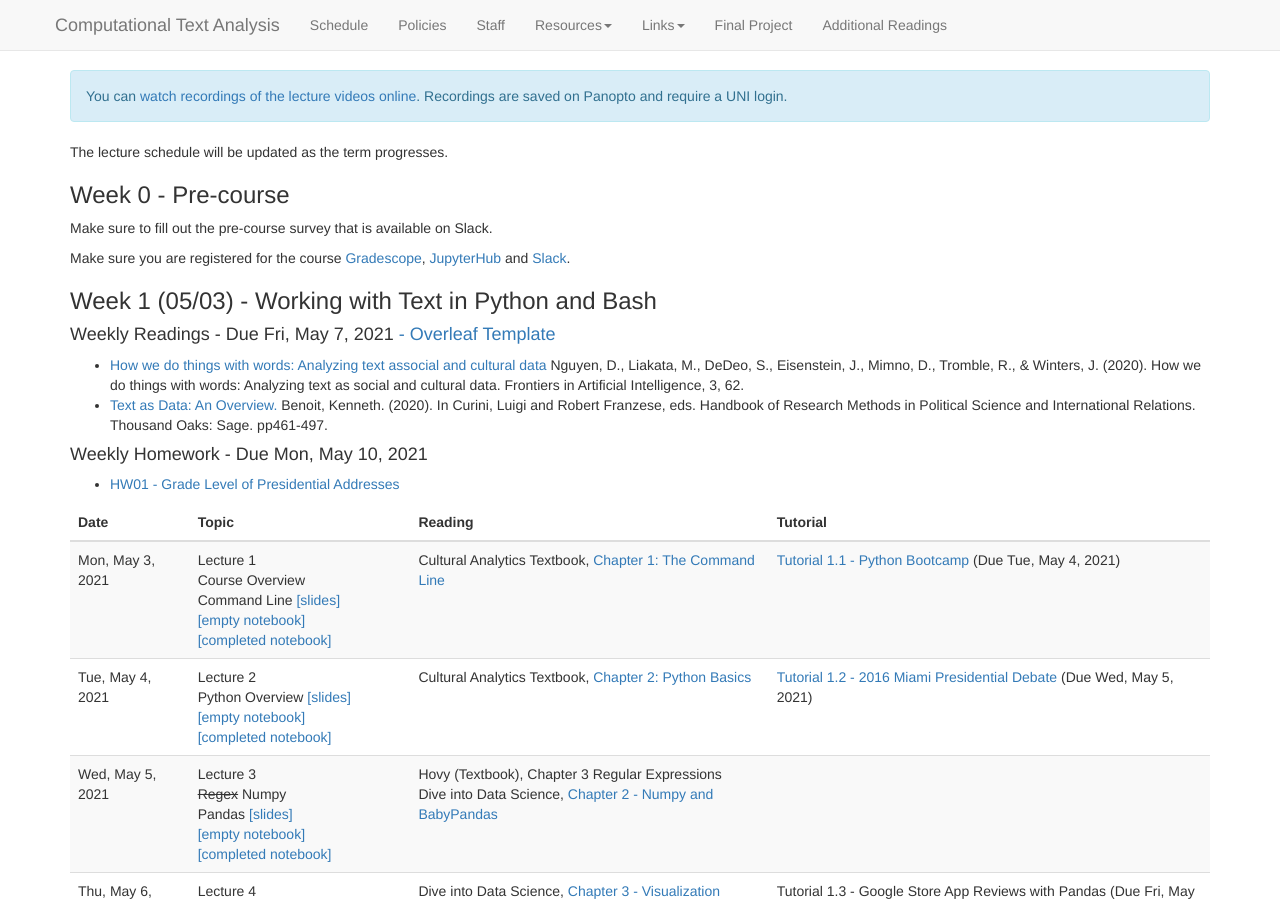
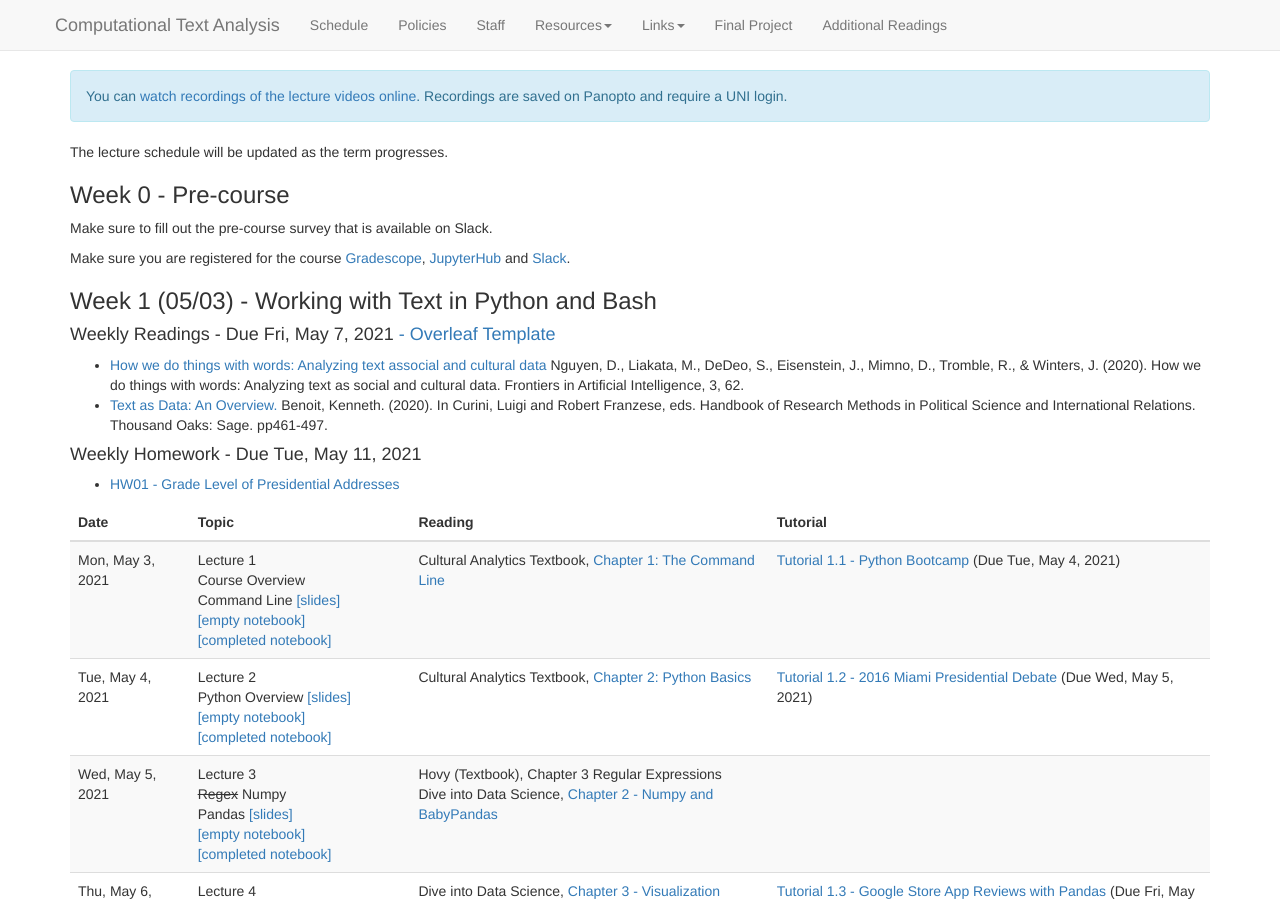
Before and after one commit to BC-COMS-2710/BC-COMS-2710.github.io, a Jekyll site: the page built from schedule.md, in a window 1280 px wide and 900 px high. Built offline with Jekyll 4.4.1, drawn with Linux system fonts in a browser that asks for light colours; nearby versions of some CDN libraries; some of the changed text lies outside the part shown.

```diff
--- a/_data/schedule.yaml
+++ b/_data/schedule.yaml
@@ -13,7 +13,7 @@
       title: "Text as Data: An Overview."
       citation: "Benoit, Kenneth. (2020). In Curini, Luigi and Robert Franzese, eds. Handbook of Research Methods in Political Science and International Relations. Thousand Oaks: Sage. pp461-497."
   homework_title: "HW01 - Grade Level of Presidential Addresses"
-  homework_deadline: 2021-05-10
+  homework_deadline: 2021-05-11
   homework_url: https://coms2710.columbiajupyter2.org/hub/user-redirect/git-pull?repo=https%3A%2F%2Fgithub.com%2FBC-COMS-2710%2Fsummer21-material&urlpath=lab%2Ftree%2Fsummer21-material%2Fhomeworks%2FHW01%2FHW01.ipynb&branch=master
 
   lectures:
@@ -27,7 +27,7 @@
         -
           deadline: 2021-05-04
           title: Tutorial 1.1 - Python Bootcamp
-          url: https://coms2710.columbiajupyter2.org/hub/user-redirect/git-pull?repo=https%3A%2F%2Fgithub.com%2FBC-COMS-2710%2Fsummer21-material&urlpath=lab%2Ftree%2Fsummer21-material%2Ftutorial%2Fweek1%2F1.1%2Ftutorial1_1.ipynb&branch=master
+          url: https://coms2710.columbiajupyter2.org/hub/user-redirect/git-pull?repo=https%3A%2F%2Fgithub.com%2FBC-COMS-2710%2Fsummer21-material&urlpath=lab%2Ftree%2Fsummer21-material%2Ftutorial%2Fweek1%2F1.1%2Ftutorials_1.ipynb&branch=master
       readings:
         -
           url: https://melaniewalsh.github.io/Intro-Cultural-Analytics/Command-Line/The-Command-Line.html#command-line-cheatsheet
@@ -73,6 +73,7 @@
         -
           deadline: 2021-05-07
           title: Tutorial 1.3 - Google Store App Reviews with Pandas
+          url: https://coms2710.columbiajupyter2.org/hub/user-redirect/git-pull?repo=https%3A%2F%2Fgithub.com%2FBC-COMS-2710%2Fsummer21-material&urlpath=lab%2Ftree%2Fsummer21-material%2Ftutorial%2Fweek1%2F1.3%2Ftutorials1_3.ipynb&branch=master
       readings:
         -
           url: https://eldridgejm.github.io/dive_into_data_science/03-visualization/intro.html
```
